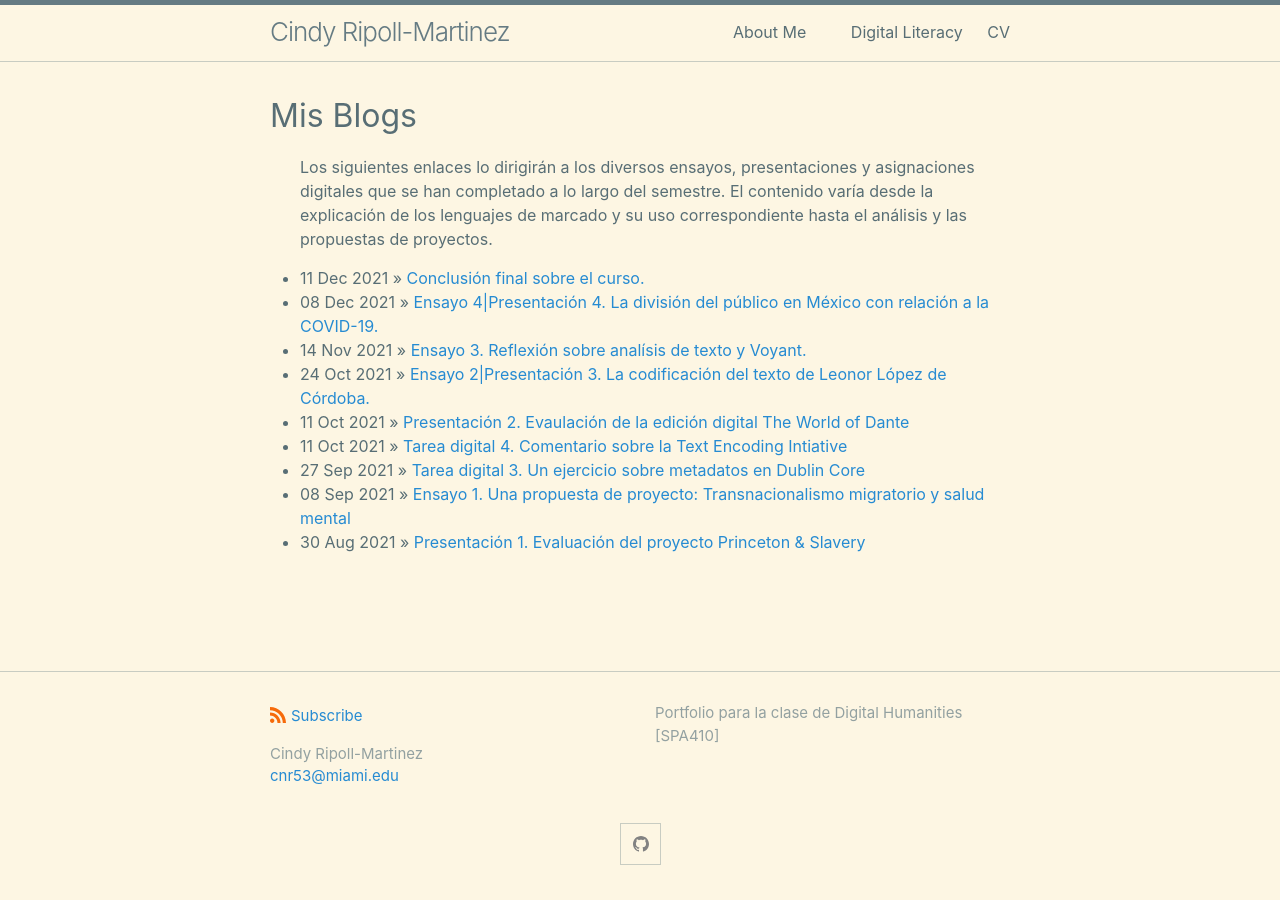
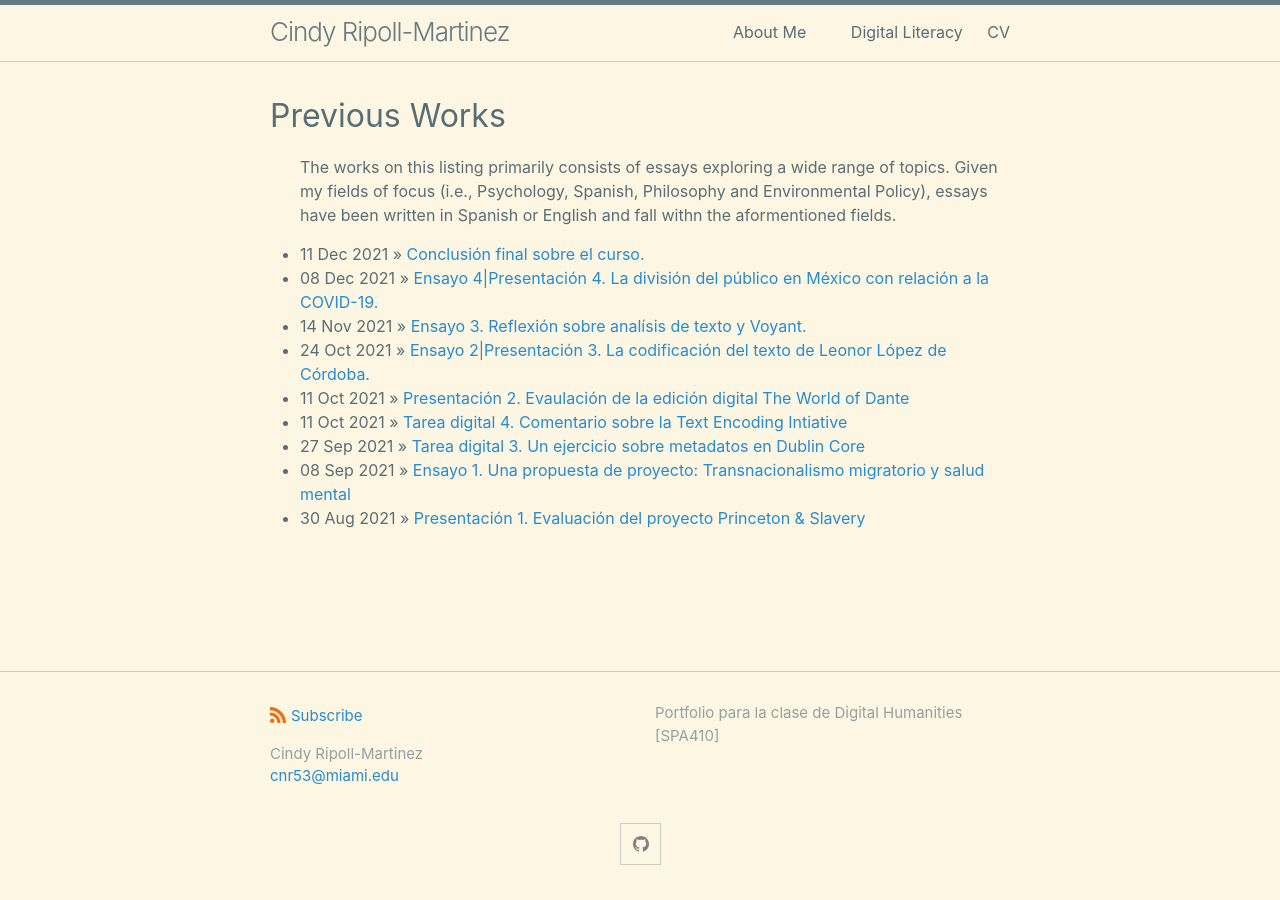
Before and after one commit to cindyripollm/cindyripollm.github.io, a Jekyll site: the page built from blog/index.html, in a window 1280 px wide. Built offline with Jekyll 4.4.1, drawn with Linux system fonts in a browser that asks for light colours.

Commit message:
Update index.html

```diff
--- a/blog/index.html
+++ b/blog/index.html
@@ -1,10 +1,11 @@
 ---
 layout: default
-title: Mis Blogs
+title: Previous Works
 ---
 	<h1>{{ page.title }}</h1>
 	<ul class="posts">
-	<p1> Los siguientes enlaces lo dirigirán a los diversos ensayos, presentaciones y asignaciones digitales que se han completado a lo largo del semestre. El contenido varía desde la explicación de los lenguajes de marcado y su uso correspondiente hasta el análisis y las propuestas de proyectos.</p>
+	<p1> The works on this listing primarily consists of essays exploring a wide range of topics. Given my fields of focus (i.e., Psychology, Spanish, Philosophy and Environmental Policy),
+		essays have been written in Spanish or English and fall withn the aformentioned fields.</p>
 	  {% for post in site.posts %}
 	    <li><span>{{ post.date | date_to_string }}</span> » <a href="{{ post.url }}" title="{{ post.title }}">{{ post.title }}</a></li>
 	  {% endfor %}
```
